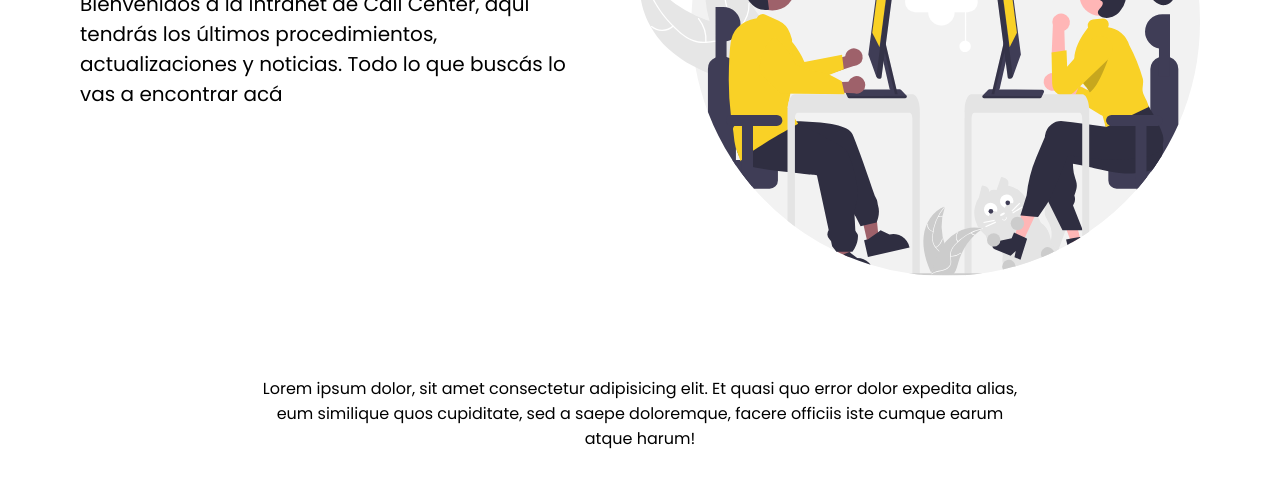
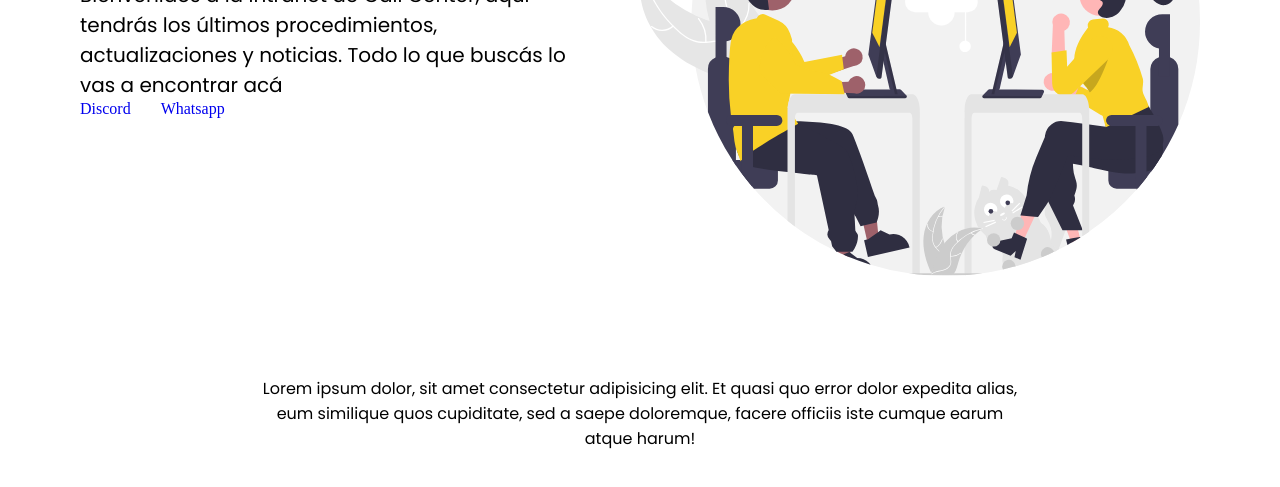
Before and after one commit to Micavillalba/landing-page, a plain HTML site: page index.html in a window 1280 px wide. Shown: the part 373-860 px from the top of the page. Drawn offline with Linux system fonts and the light colour scheme; a web font is replaced by a local one.

Commit message:
se agrega botones

```diff
--- a/index.html
+++ b/index.html
@@ -23,6 +23,15 @@
             <div class="hero_info">
                 <h1>Equipo Mica</h1>
                 <P>Bienvenidos a la intranet de Call Center, aquí tendrás los últimos procedimientos, actualizaciones y noticias. Todo lo que buscás lo vas a encontrar acá </P>
+
+            <div class="btns">
+                <div class="btn_primary">
+                <a href="#">Discord</a>
+            </div>
+            <div class="btn_secondary">
+                <a href="#">Whatsapp</a>
+            </div>
+            </div>
             </div>
                 <img src="/img/heroimg.svg" alt="working">
 
--- a/style.css
+++ b/style.css
@@ -76,6 +76,12 @@ main{
     font-size: 20px;
     font-family: 'Poppins', sans-serif;
 }
+.btns {
+    display: flex;
+
+    align-items: center;
+    gap: 30px;
+}
 
 #about {
     width: 60%;
```
